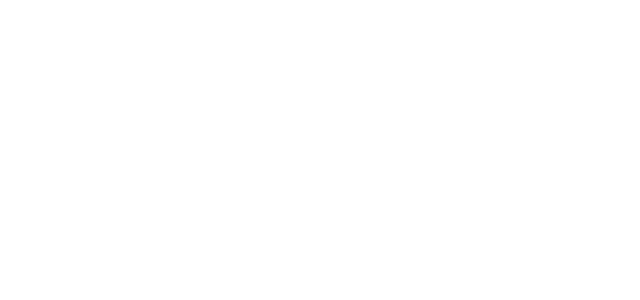
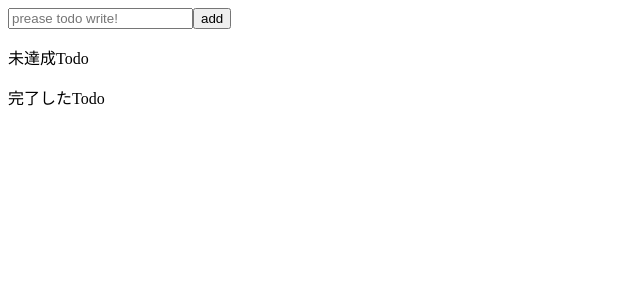
Before and after one commit to sinsky/react-todo-udemy, a React (Create React App) app: page / in a window 1280 px wide. Shown: the top 300 px of the page, without its empty margins (0-640 px from the left). Built offline with nearby package versions, Linux system fonts and the light colour scheme.

Commit message:
create default html

```diff
--- a/src/App.jsx
+++ b/src/App.jsx
@@ -1,5 +1,22 @@
 import React from "react";
 import "./styles.css";
 export const App = () => {
-  return <div></div>;
+  return (
+    <>
+      <section class="input-area">
+        <input type="text" placeholder="prease todo write!" id="todoText" />
+        <button id="todoAdded">add</button>
+      </section>
+      <section class="nocomplete-area">
+        <p>未達成Todo</p>
+        <ul id="nocomp-items"></ul>
+      </section>
+      <section class="complete-area">
+        <p>完了したTodo</p>
+        <ul id="comp-items"></ul>
+      </section>
+
+      <script src="src/index.js"></script>
+    </>
+  );
 };
--- a/src/index.js
+++ b/src/index.js
@@ -4,9 +4,4 @@
 import { App } from "./App";
 
 const rootElement = document.getElementById("root");
-ReactDOM.render(
-  <>
-    <App />
-  </>,
-  rootElement
-);
+ReactDOM.render(<App />, rootElement);
```
